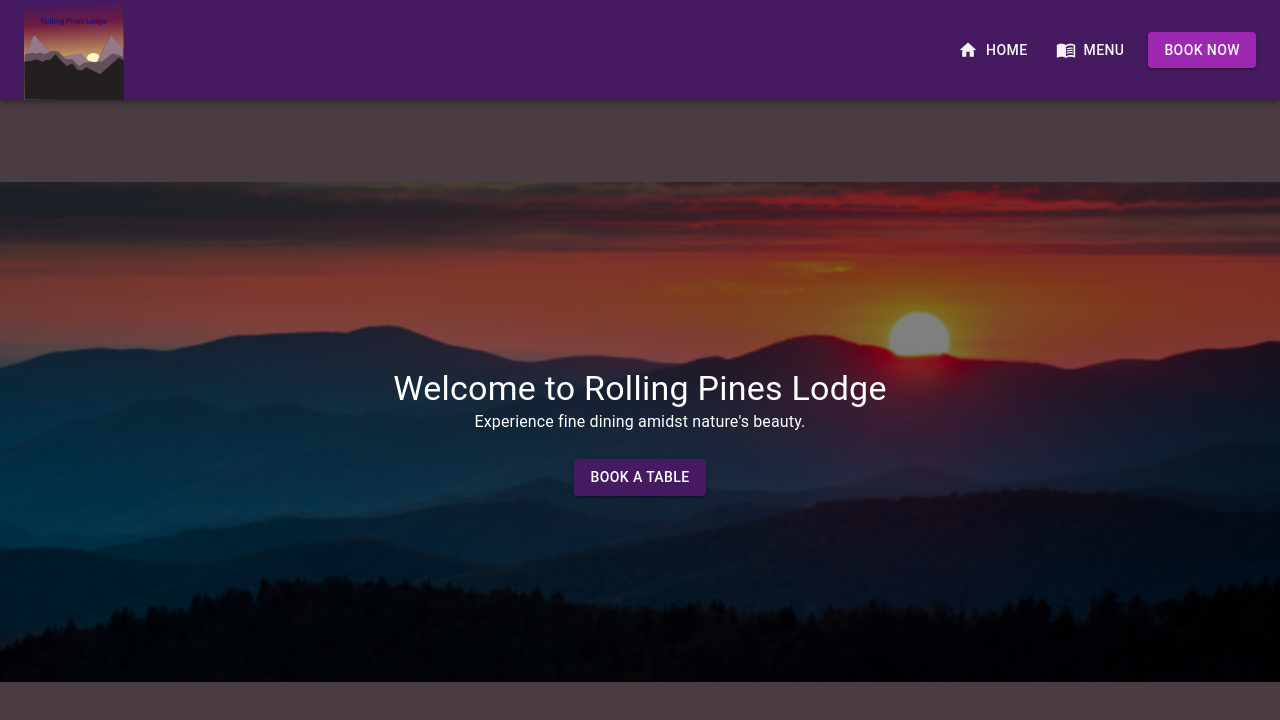
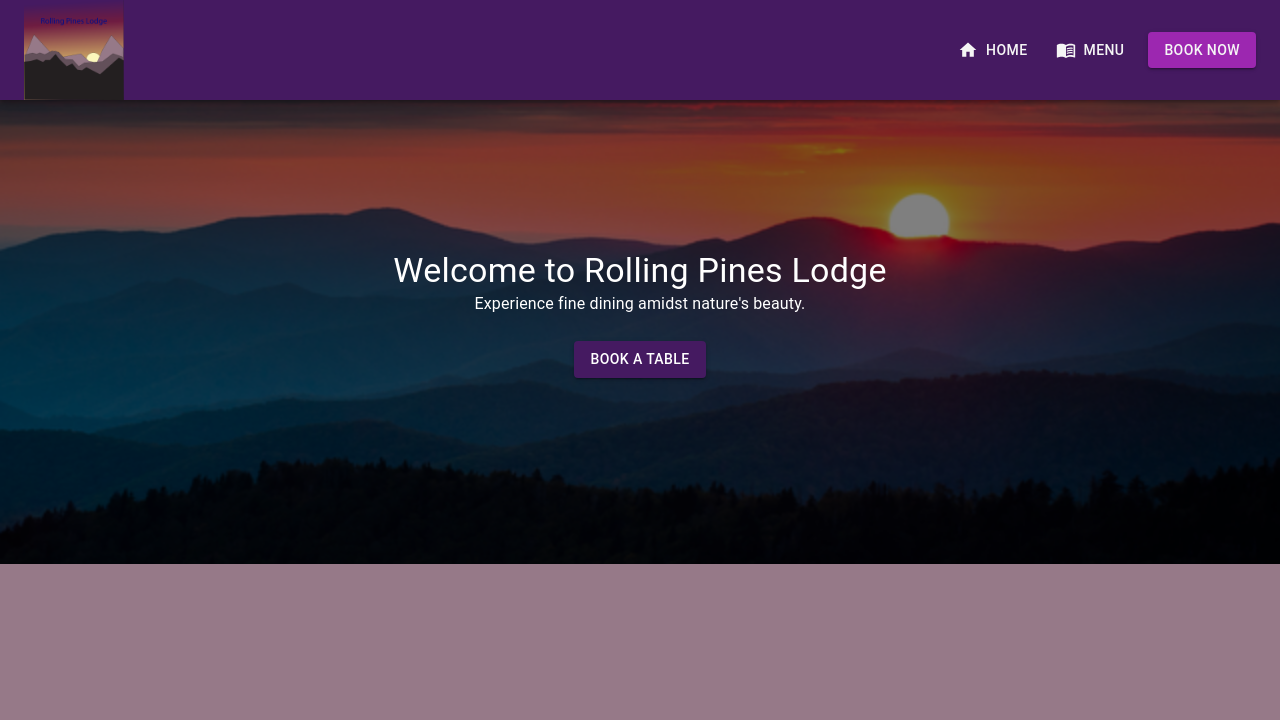
Before and after one commit to Harrison-Holt/rolling-pines-lodge, a React (Vite) app: page / in a window 1280 px wide. Shown: the top 720 px of the page. Built offline with nearby package versions, Linux system fonts and the light colour scheme.

Commit message:
Initial Commit

```diff
--- a/src/frontend/home.css
+++ b/src/frontend/home.css
@@ -49,4 +49,6 @@
   html, body {
     background-color: #967988;
     overflow-x: hidden;
+    display: flex;
+    flex-direction: column;
   }
--- a/src/frontend/home.jsx
+++ b/src/frontend/home.jsx
@@ -39,6 +39,7 @@ function Homepage() {
       <Box
         className="hero-section"
         sx={{
+          position: 'relative',
           height: '500px',
           width: '100vw',
           backgroundImage: `url(${hero_section_image})`,
```
